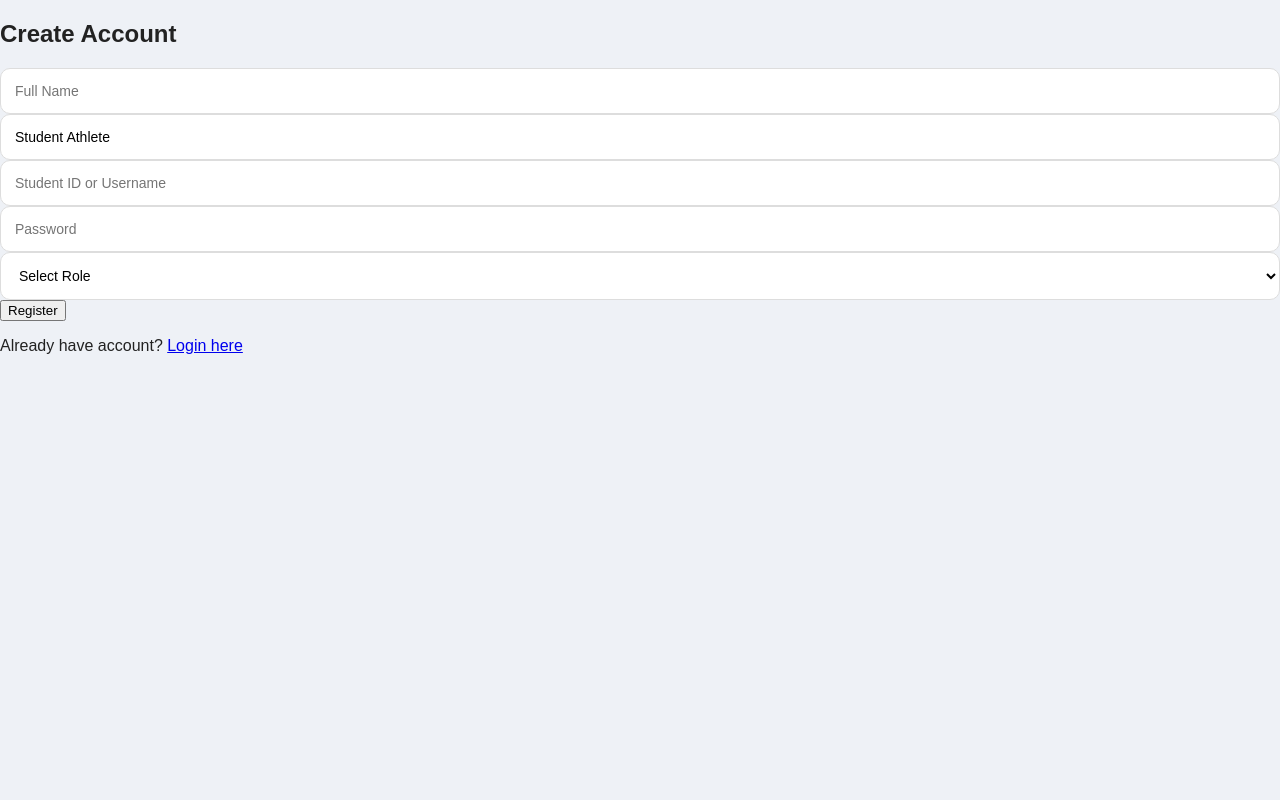
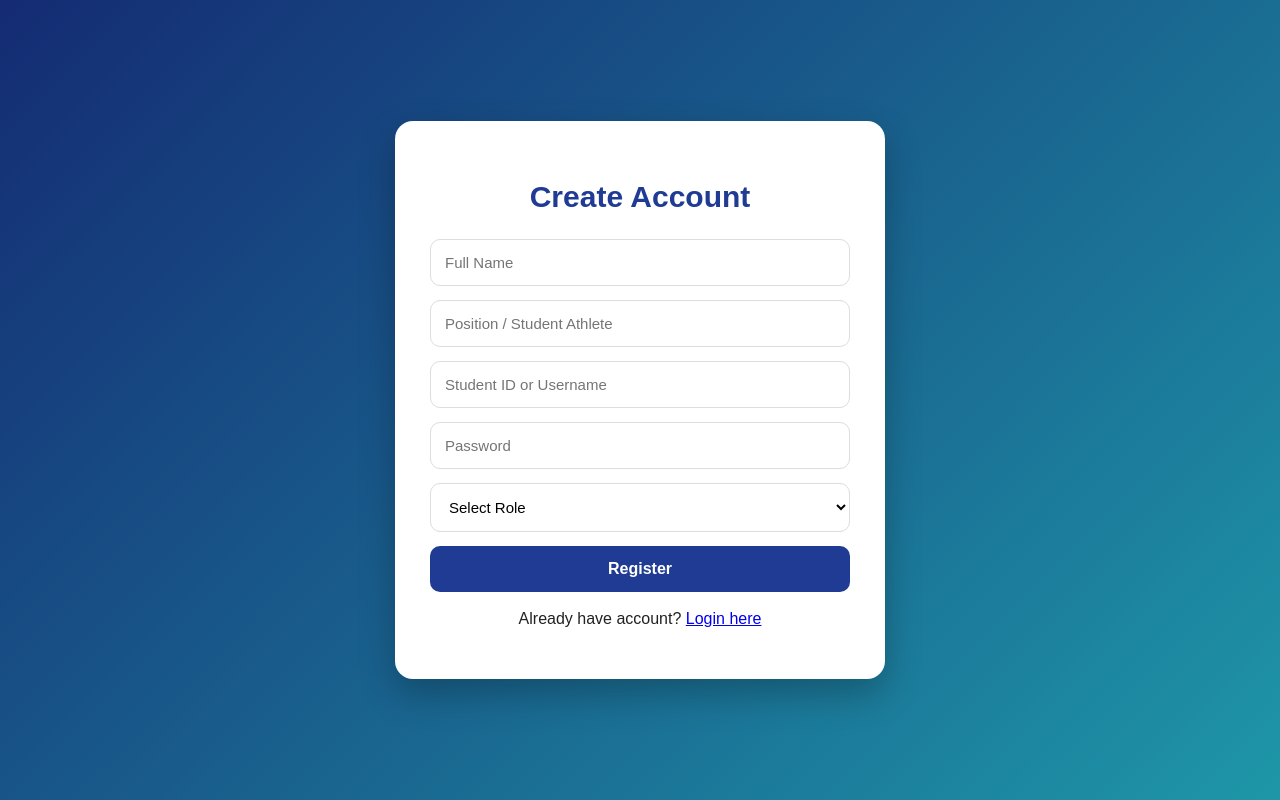
Before and after one commit to villacarlosmathias/aado-athlete-monitoring, a Flask app: page /register in a window 1280 px wide. Run offline with Flask 3, Linux system fonts and the light colour scheme; parts of the project's set-up code (start-up, migrations or seed data) failed here and were passed over.

Commit message:
Improve registration page design and roles

```diff
--- a/templates/register.html
+++ b/templates/register.html
@@ -3,20 +3,87 @@
 <head>
     <title>Register</title>
     <link rel="stylesheet" href="{{ url_for('static', filename='style.css') }}">
+
+    <style>
+        body {
+            margin: 0;
+            font-family: Arial, Helvetica, sans-serif;
+            background: linear-gradient(135deg, #142b73, #1e96a8);
+            min-height: 100vh;
+            display: flex;
+            justify-content: center;
+            align-items: center;
+        }
+
+        .register-box {
+            width: 420px;
+            background: white;
+            padding: 35px;
+            border-radius: 18px;
+            box-shadow: 0 15px 35px rgba(0,0,0,0.25);
+        }
+
+        .register-box h2 {
+            text-align: center;
+            color: #1f3b93;
+            margin-bottom: 25px;
+            font-size: 30px;
+        }
+
+        .register-box input,
+        .register-box select {
+            width: 100%;
+            padding: 14px;
+            margin-bottom: 14px;
+            border: 1px solid #ddd;
+            border-radius: 10px;
+            font-size: 15px;
+            box-sizing: border-box;
+        }
+
+        .register-box button {
+            width: 100%;
+            padding: 14px;
+            background: #1f3b93;
+            color: white;
+            border: none;
+            border-radius: 10px;
+            font-weight: bold;
+            font-size: 16px;
+            cursor: pointer;
+        }
+
+        .register-box p {
+            text-align: center;
+            margin-top: 18px;
+        }
+
+        .error {
+            color: red;
+            text-align: center;
+            font-weight: bold;
+        }
+
+        .success {
+            color: green;
+            text-align: center;
+            font-weight: bold;
+        }
+    </style>
 </head>
 
-<body class="login-body">
+<body>
 
-<div class="login-box">
+<div class="register-box">
 
     <h2>Create Account</h2>
 
     {% if error %}
-        <p style="color:red; text-align:center;">{{ error }}</p>
+        <p class="error">{{ error }}</p>
     {% endif %}
 
     {% if success %}
-        <p style="color:green; text-align:center;">{{ success }}</p>
+        <p class="success">{{ success }}</p>
     {% endif %}
 
     <form method="POST">
@@ -29,7 +96,6 @@
         <input type="text"
                name="position"
                placeholder="Position / Student Athlete"
-               value="Student Athlete"
                required>
 
         <input type="text"
@@ -45,28 +111,13 @@
         <select name="role" required>
             <option value="">Select Role</option>
 
-            <option value="student">
-                Student Athlete
-            </option>
-
-            {% if session.get("role") == "super_admin" %}
-                <option value="admin_jhs_shs">
-                    JHS / SHS Admin
-                </option>
-
-                <option value="admin_college">
-                    College Admin
-                </option>
-
-                <option value="super_admin">
-                    Super Admin
-                </option>
-            {% endif %}
+            <option value="student">Student Athlete</option>
+            <option value="admin_jhs_shs">JHS / SHS Admin</option>
+            <option value="admin_college">College Admin</option>
+            <option value="super_admin">Super Admin</option>
         </select>
 
-        <button type="submit">
-            Register
-        </button>
+        <button type="submit">Register</button>
 
     </form>
 
```
